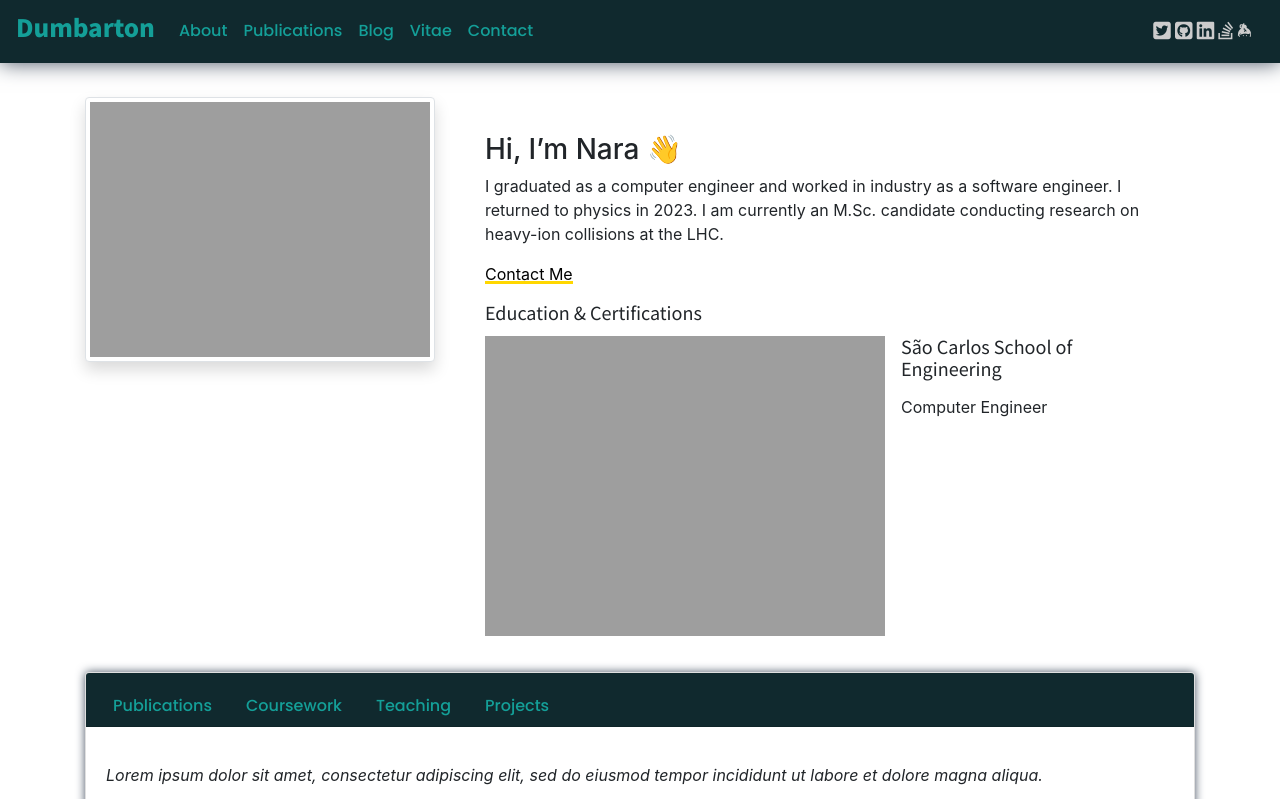
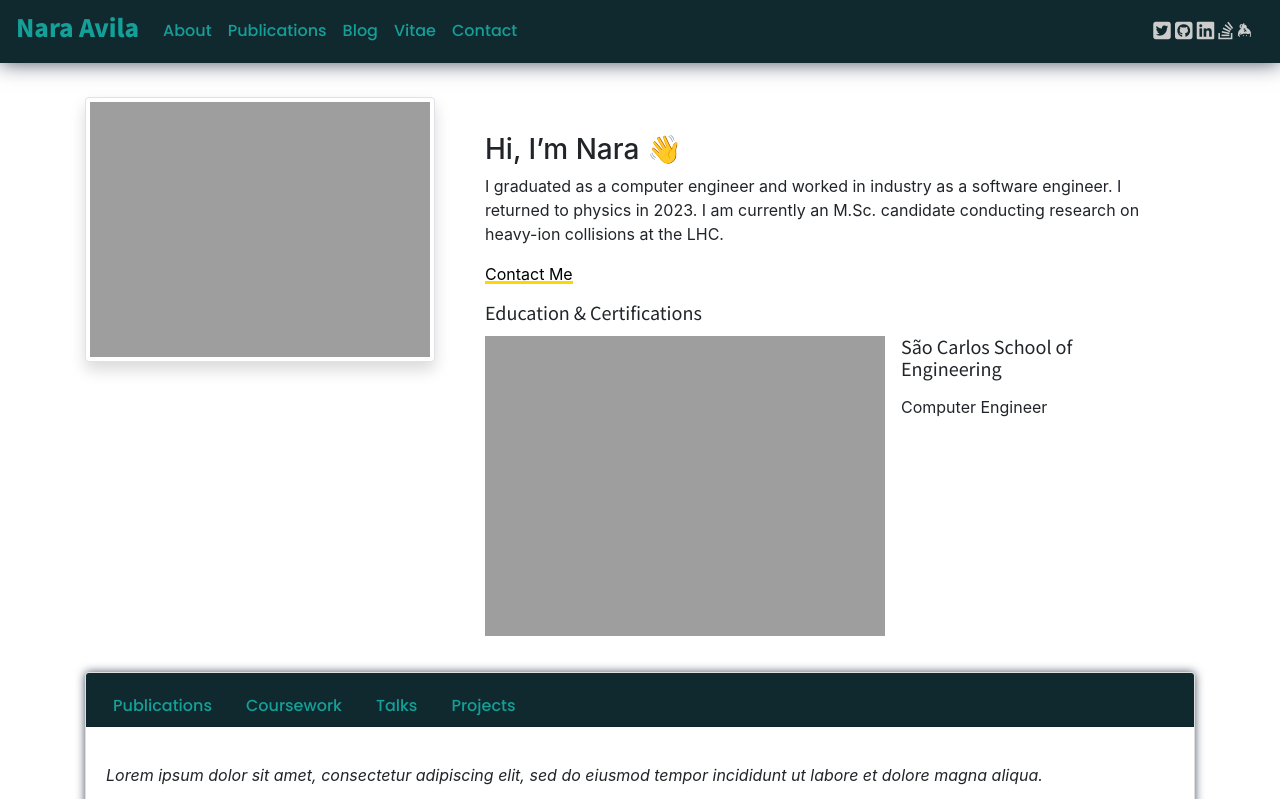
Before and after one commit to naavilam/naavilam.github.io, a Jekyll site: the page built from index.md, in a window 1280 px wide, cut to the strip 0-799 px from the top of the page. Built offline with Jekyll 4.4.1, drawn with Linux system fonts in a browser that asks for light colours; nearby versions of some CDN libraries; comment, search, counter and statistics services are not loaded; our own code applies the rules of GitHub Pages for plain Markdown files.

Commit message:
Update files

```diff
--- a/_config.yml
+++ b/_config.yml
@@ -8,9 +8,9 @@
 # -----------BASE SETTINGS---------------#
 #========================================#
 
-title: Dumbarton
-email:
-description: a minimalistic jekyll theme for academics
+title: Nara Avila
+email: nara.moraes@usp.br
+# description: a minimalistic jekyll theme for academics
 baseurl:                                       # the subpath of your site, e.g. /blog
 url: "https://naavilam.github.io/"          # the base hostname & protocol for your site, e.g. http://example.com
 image: /assets/img/dumbarton.png               # used to generate site link preview
@@ -30,7 +30,7 @@
 website: https://tbutler.org
 codepen:
 medium:
-email: developer.tbutler@gmail.com
+email: nara.moraes@usp.br
 keybase: tbutler320
 pgp:
 ctftime:
--- a/_data/sections.yml
+++ b/_data/sections.yml
@@ -10,9 +10,9 @@
   content:
   first: false
 
-- name: Teaching
+- name: Talks
   id: teaching
-  description: Lorem ipsum dolor sit amet, consectetur adipiscing elit, sed do eiusmod tempor incididunt ut labore et dolore magna aliqua.
+  description: Invited and contributed talks presented at seminars, conferences, and academic meetings.
   content:
   url: teaching.html
   first: false
```
